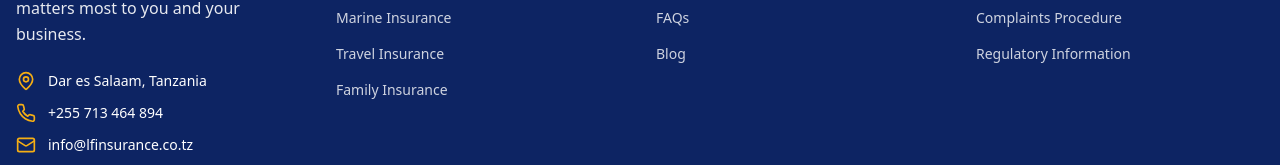
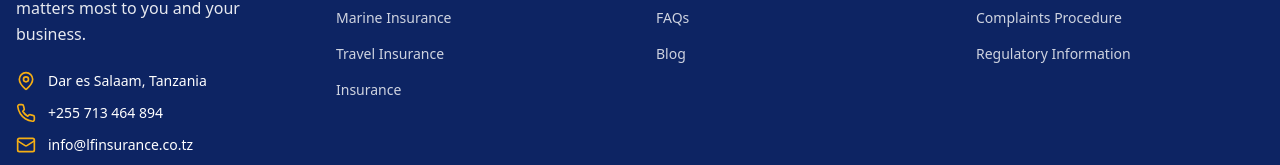
Before and after one commit to joker2000-david/lf-insurance-dar, a React (Vite) app: page /faq in a window 1280 px wide. Shown: the part 2289-2454 px from the top of the page. Built offline with nearby package versions, Linux system fonts and the light colour scheme; the HTML template or start-up script is replaced by a standard one.

Commit message:
Changes
Co-authored-by: joker2000-david <220724839+joker2000-david@users.noreply.github.com>

```diff
--- a/src/components/Footer.tsx
+++ b/src/components/Footer.tsx
@@ -24,7 +24,7 @@ const Footer = () => {
       { label: "Fire & Perils", href: "/services#fire-perils-insurance" },
       { label: "Marine Insurance", href: "/services#marine-insurance" },
       { label: "Travel Insurance", href: "/services#travel-insurance" },
-      { label: "Family Insurance", href: "/services#family-insurance" },
+      { label: "Insurance", href: "/services#family-insurance" },
     ],
     "Quick Links": [
       { label: "About Us", href: "/about" },
--- a/src/components/Hero.tsx
+++ b/src/components/Hero.tsx
@@ -96,7 +96,7 @@ const Hero = () => {
                     <option>Fire & Perils</option>
                     <option>Marine Insurance</option>
                     <option>Travel Insurance</option>
-                    <option>Life / Family Insurance</option>
+                    <option>Life Insurance</option>
                     <option>Engineering Insurance</option>
                     <option>Personal Accident</option>
                   </select>
--- a/src/data/services.ts
+++ b/src/data/services.ts
@@ -116,7 +116,7 @@ export const services: Service[] = [
   },
   {
     slug: "family-insurance",
-    title: "Family Insurance",
+    title: "Insurance",
     short: "Comprehensive protection for every member of your family.",
     description:
       "Flexible family plans covering life, education, spouse protection and continuous family income.",
--- a/src/pages/Quote.tsx
+++ b/src/pages/Quote.tsx
@@ -213,7 +213,7 @@ const Quote = () => {
             <div className="grid md:grid-cols-2 gap-6">
               {[
                 { key: "motor", icon: Car, title: "Motor Insurance", desc: "Insure your car, motorcycle or commercial vehicle." },
-                { key: "family", icon: Users, title: "Family Insurance", desc: "Medical cover for you, your spouse and your children." },
+                { key: "family", icon: Users, title: "Insurance", desc: "Medical cover for you, your spouse and your children." },
               ].map((opt) => (
                 <button
                   key={opt.key}
```
